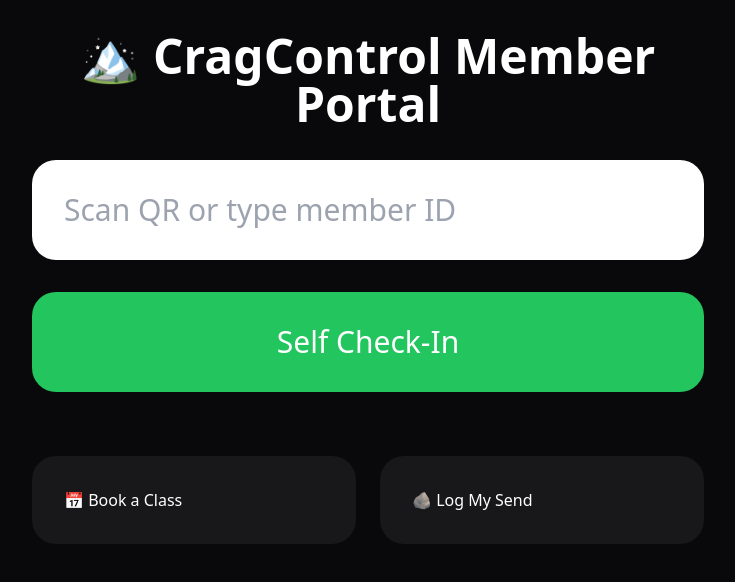
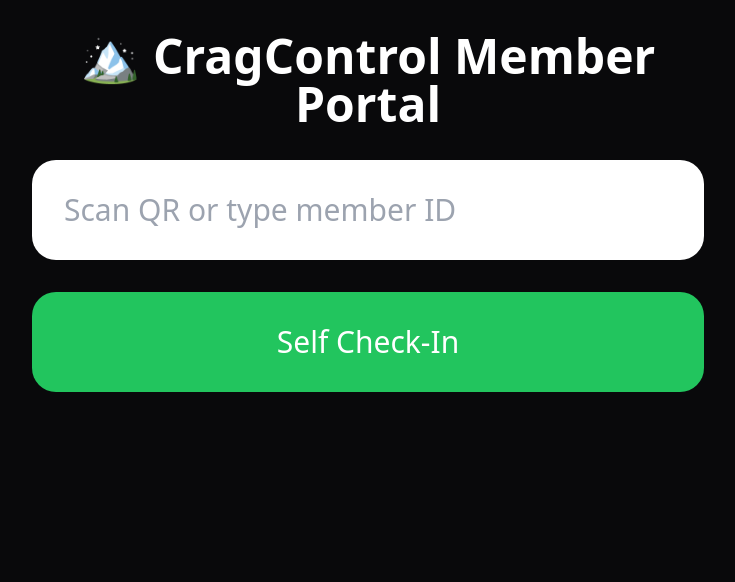
Before and after one commit to godacre/cragcontrol, a Next.js app: page /portal in a window 1280 px wide. Shown: the top 582 px of the page, without its empty margins (272-1007 px from the left). Built offline with nearby package versions, Linux system fonts and the light colour scheme.

Commit message:
Update page.tsx

```diff
--- a/app/portal/page.tsx
+++ b/app/portal/page.tsx
@@ -20,7 +20,7 @@
         <input
           type="text"
           value={input}
-          onChange={e => setInput(e.target.value)}
+          onChange={(e) => setInput(e.target.value)}
           placeholder="Scan QR or type member ID"
           className="w-full bg-white text-black rounded-3xl px-8 py-8 text-3xl mb-8"
         />
@@ -33,11 +33,6 @@
             <p className="text-xl mt-4">Next: {result.nextClass}</p>
           </div>
         )}
-
-        <div className="mt-16 grid grid-cols-2 gap-6">
-          <button className="bg-zinc-900 p-8 rounded-3xl text-left">📅 Book a Class</button>
-          <button className="bg-zinc-900 p-8 rounded-3xl text-left">🪨 Log My Send</button>
-        </div>
       </div>
     </div>
   );
```
